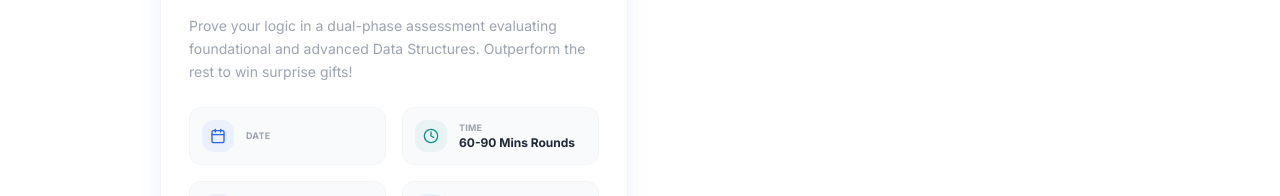
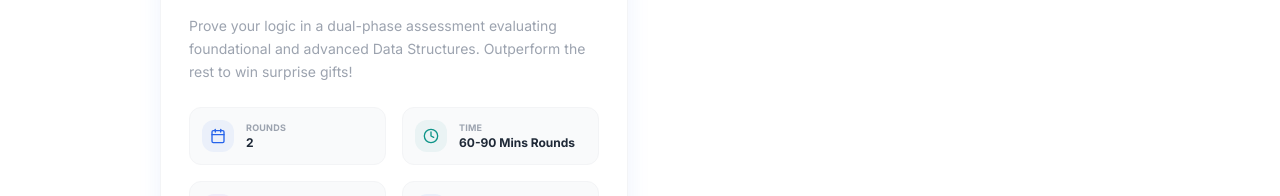
Before and after one commit to Pragadeeshwaran-007/Info-Techiezz, a React (Vite) app: page /events in a window 1280 px wide. Shown: the part 985-1181 px from the top of the page. Built offline with nearby package versions, Linux system fonts and the light colour scheme; the HTML template or start-up script is replaced by a standard one.

Commit message:
round chage

```diff
--- a/src/pages/Events.tsx
+++ b/src/pages/Events.tsx
@@ -87,7 +87,7 @@
             {/* Meta grid */}
             <div className="grid grid-cols-2 gap-4 mb-6">
                 {[
-                    { icon: Calendar, label: 'Date', value: event.date, color: '#2563EB' },
+                    { icon: Calendar, label: 'Rounds', value: event.Rounds, color: '#2563EB' },
                     { icon: Clock, label: 'Time', value: event.time, color: '#0d9488' },
                     { icon: Timer, label: 'Deadline', value: event.deadline, color: '#7c3aed' },
                     { icon: Users, label: 'Participants', value: event.participants, color: '#2563EB' },
```
